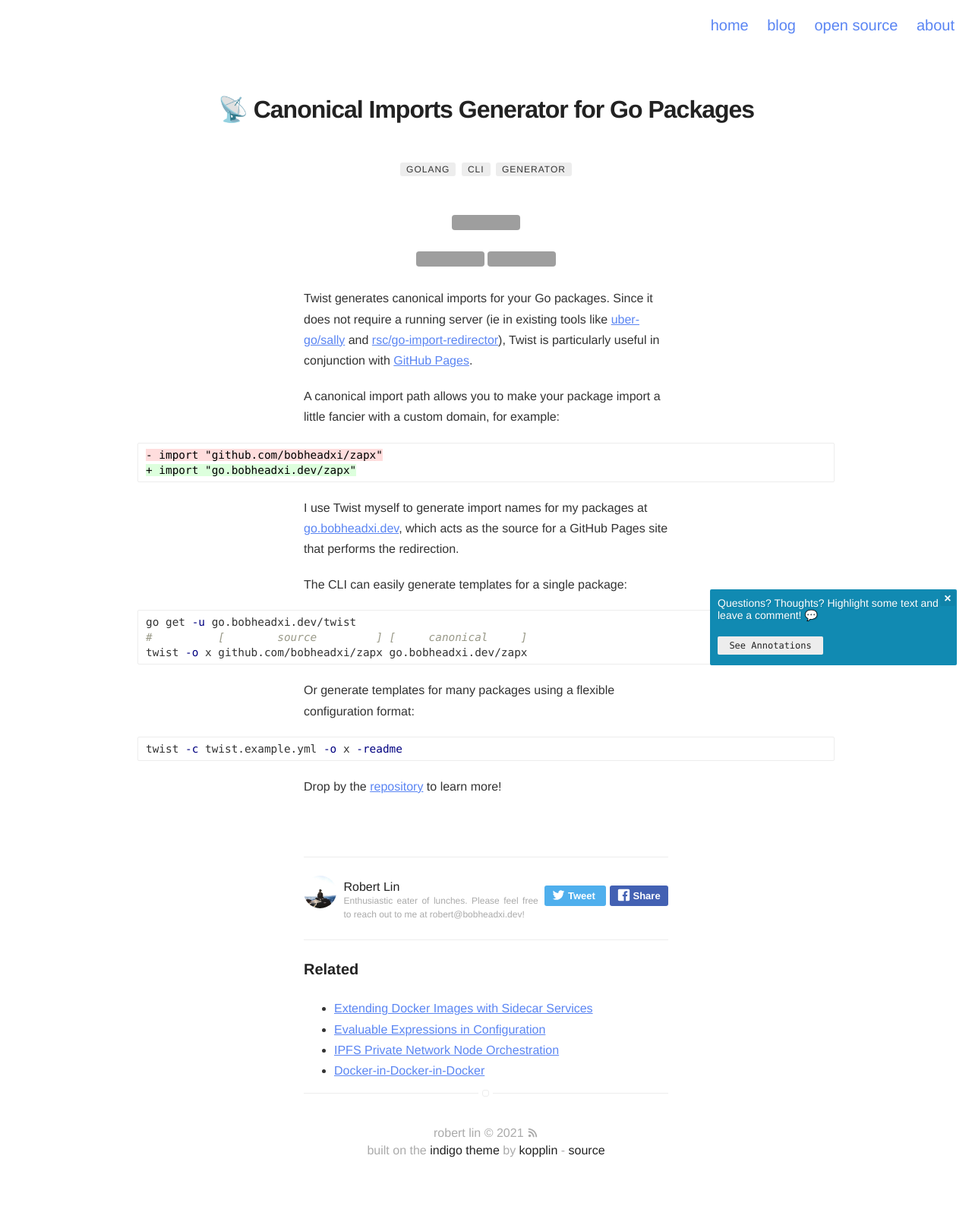
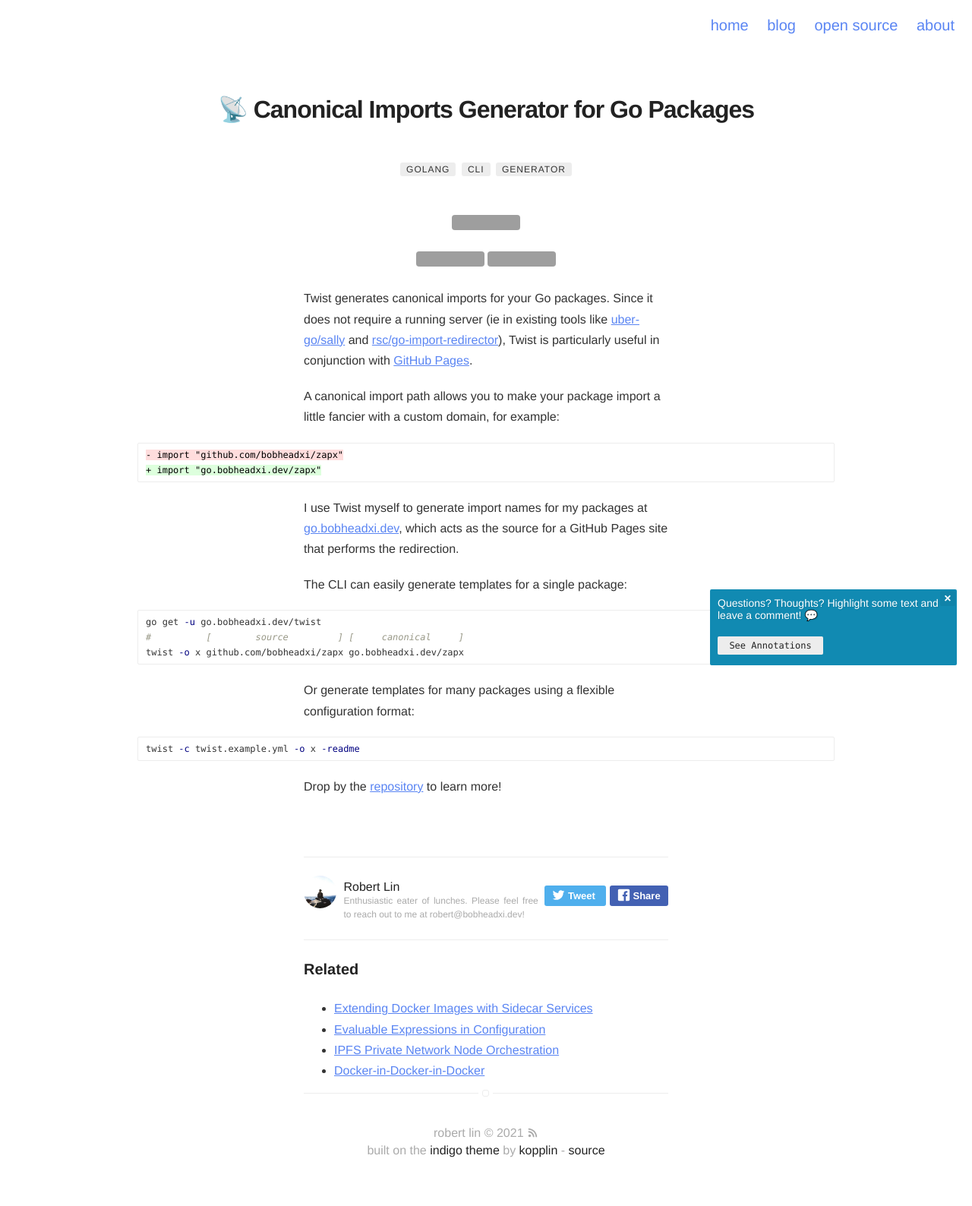
Before and after one commit to bobheadxi/bobheadxi.github.io, a Jekyll site: the page built from content/_open-source/2019-6-1-twist.md, in a window 1280 px wide. Shown: the whole page at 76% size. Built offline with Jekyll 4.4.1, drawn with Linux system fonts in a browser that asks for light colours; nearby versions of some CDN libraries; emoji names are drawn with the system emoji font; a script that is not in the unit is left out; grey boxes are pictures that could not be loaded.

Commit message:
improve code style

```diff
--- a/_sass/base/general.sass
+++ b/_sass/base/general.sass
@@ -96,7 +96,7 @@
 tt
 	padding: 1px 0
 	font-family: $fontMonospace
-	font-size: 0.9rem
+	font-size: 0.75rem
 	background: #fff
 	border-radius: 2px
 	border-radius: 2px
@@ -107,7 +107,7 @@
 	width: 100%
 	padding: 5px 10px
 	font-family: $fontMonospace
-	font-size: 0.9rem
+	font-size: 0.75rem
 	line-height: 1.25rem
 	overflow: auto
 	background: #fff
```
